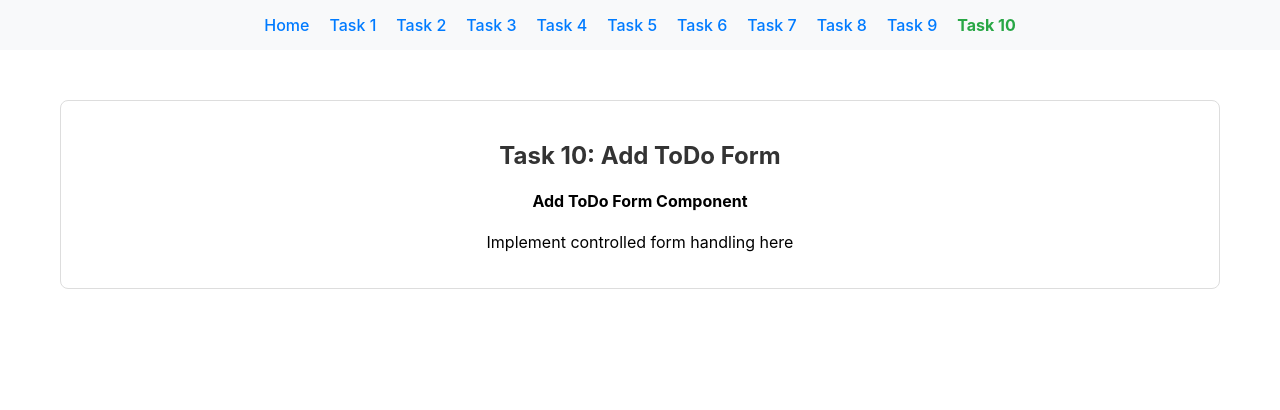
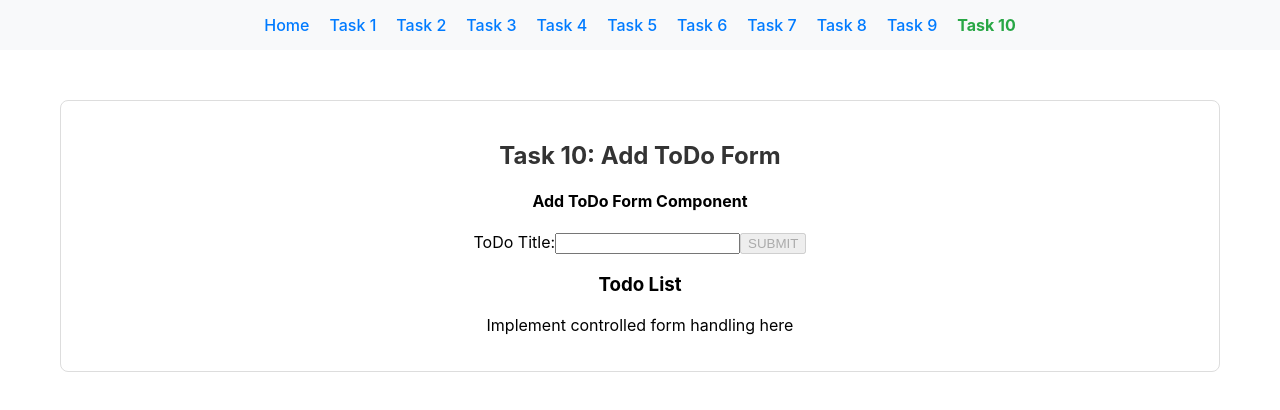
Before and after one commit to alr0412/node.js-pre-training-assignment-solution, a React (Create React App) app in the folder React-CSS/react-todo-app/: page /task-10 in a window 1280 px wide. Shown: the top 410 px of the page. Built offline with nearby package versions, Linux system fonts and the light colour scheme.

Commit message:
solve React-CSS task 10

```diff
--- a/React-CSS/react-todo-app/src/solutions/task-10/AddToDoForm.tsx
+++ b/React-CSS/react-todo-app/src/solutions/task-10/AddToDoForm.tsx
@@ -1,5 +1,7 @@
-import React, { useState } from 'react';
-import { Todo } from '../../types';
+import React, { useState } from "react";
+import { Todo } from "../../types";
+import { title } from "process";
+import { ToDoList } from "../task-01/ToDoList";
 
 /**
  * Task 10: AddToDoForm Component
@@ -99,11 +101,50 @@ export const AddToDoForm: React.FC = () => {
   //   setTodos([...todos, newTodo]);
   //   setTitle('');
   // };
+  const [input, setInput] = useState("");
+  const [todos, setTodos] = useState<Todo[]>([]);
+  const [isDisabledButton, setDisabledButton] = useState<boolean>(true);
+
+  const handleInputChange = (input: string) => {
+    setInput(input);
+
+    if (!input.trim()) {
+      setDisabledButton(true);
+    } else if (isDisabledButton) {
+      setDisabledButton(false);
+    }
+  };
+
+  const handleSubmit = (e: React.FormEvent) => {
+    e.preventDefault();
+    if (!input.trim()) return;
+    const newTodo: Todo = {
+      id: Date.now(),
+      title: input,
+      completed: false,
+    };
+
+    setTodos([...todos, newTodo]);
+    handleInputChange("");
+  };
 
   return (
     <div>
-      {/* TODO: Replace this with your implementation */}
       <h4>Add ToDo Form Component</h4>
+      <form onSubmit={handleSubmit}>
+        <label>
+          ToDo Title:
+          <input
+            type="text"
+            value={input}
+            onChange={(e) => handleInputChange(e.target.value)}
+          />
+        </label>
+        <button type="submit" disabled={isDisabledButton}>
+          SUBMIT
+        </button>
+      </form>
+      <ToDoList todos={todos}></ToDoList>
       <p>Implement controlled form handling here</p>
     </div>
   );
```
